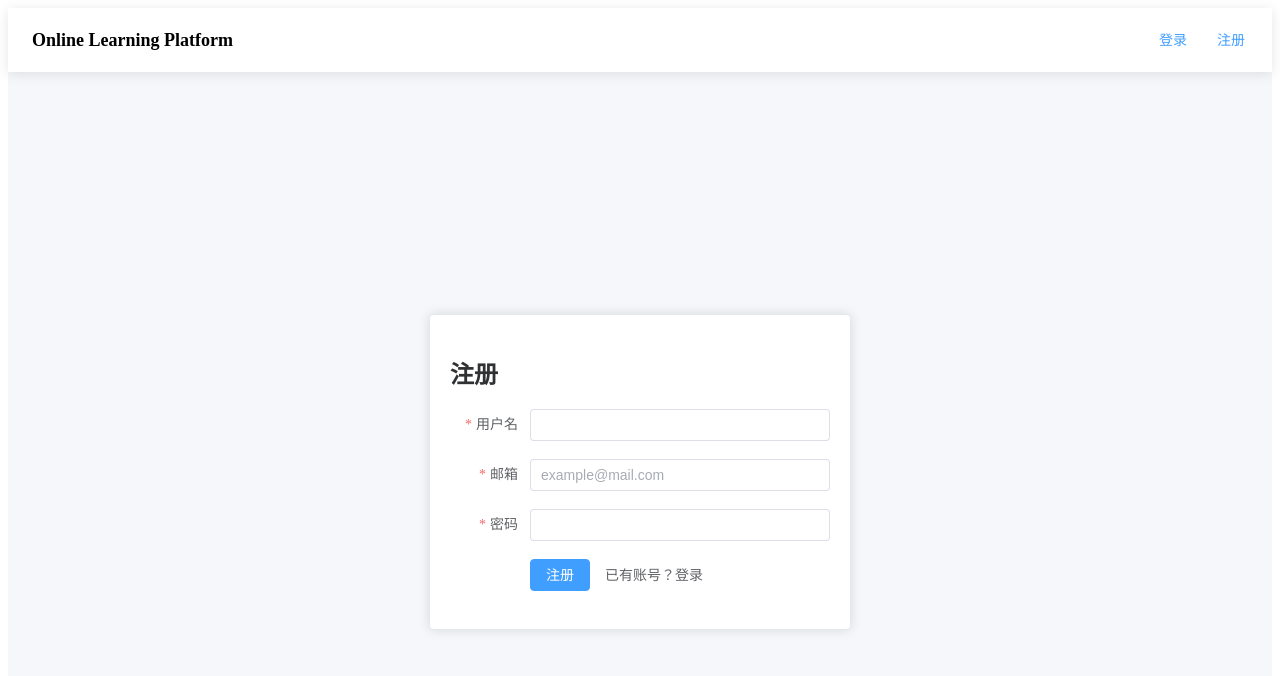
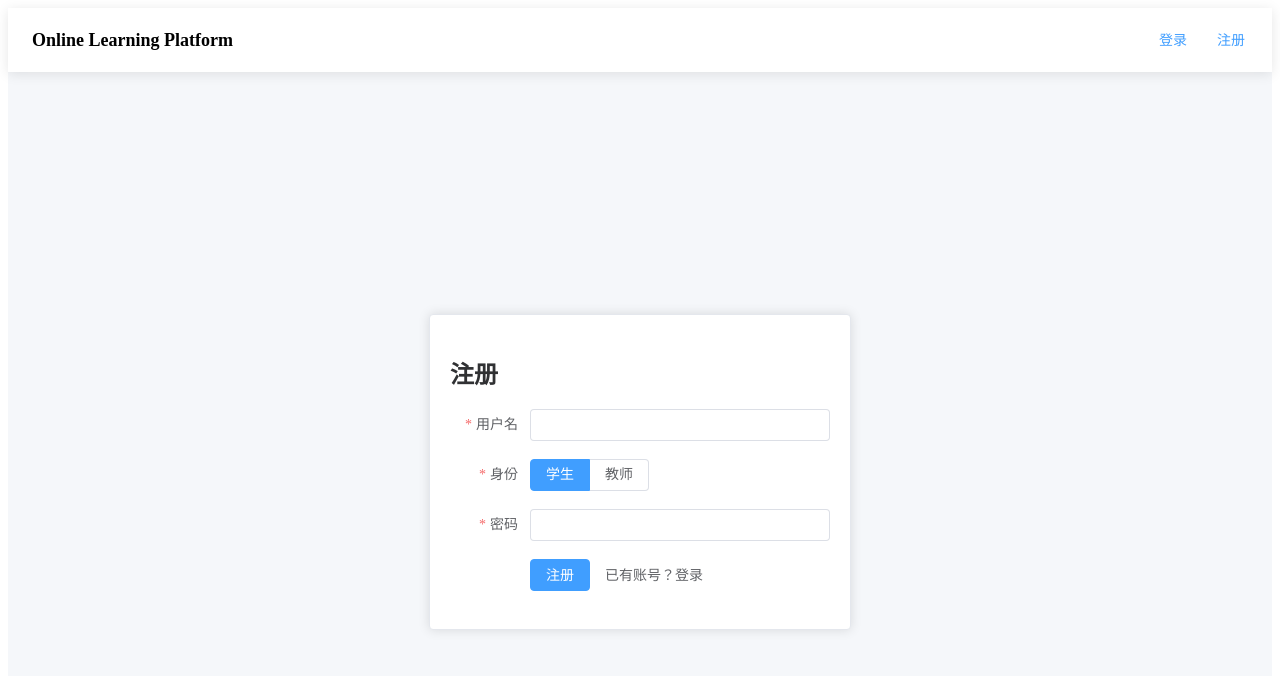
Before and after one commit to claml/online_learning_coding_platform, a Vue app in the folder frontend/: page /register in a window 1280 px wide. Shown: the top 676 px of the page. Built offline with nearby package versions, Linux system fonts and the light colour scheme.

Commit message:
Update registration role selection

```diff
--- a/frontend/src/views/RegisterView.vue
+++ b/frontend/src/views/RegisterView.vue
@@ -6,8 +6,11 @@
         <el-form-item label="用户名" prop="username">
           <el-input v-model="form.username" />
         </el-form-item>
-        <el-form-item label="邮箱" prop="email">
-          <el-input v-model="form.email" placeholder="example@mail.com" />
+        <el-form-item label="身份" prop="role">
+          <el-radio-group v-model="form.role">
+            <el-radio-button label="STUDENT">学生</el-radio-button>
+            <el-radio-button label="TEACHER">教师</el-radio-button>
+          </el-radio-group>
         </el-form-item>
         <el-form-item label="密码" prop="password">
           <el-input v-model="form.password" type="password" show-password />
@@ -34,16 +37,13 @@ const loading = ref(false)
 
 const form = ref({
   username: '',
-  email: '',
-  password: ''
+  password: '',
+  role: 'STUDENT'
 })
 
 const rules = {
   username: [{ required: true, message: '请输入用户名', trigger: 'blur' }],
-  email: [
-    { required: true, message: '请输入邮箱', trigger: 'blur' },
-    { type: 'email', message: '邮箱格式不正确', trigger: ['blur', 'change'] }
-  ],
+  role: [{ required: true, message: '请选择身份', trigger: 'change' }],
   password: [{ required: true, message: '请输入密码', trigger: 'blur' }]
 }
 
```
